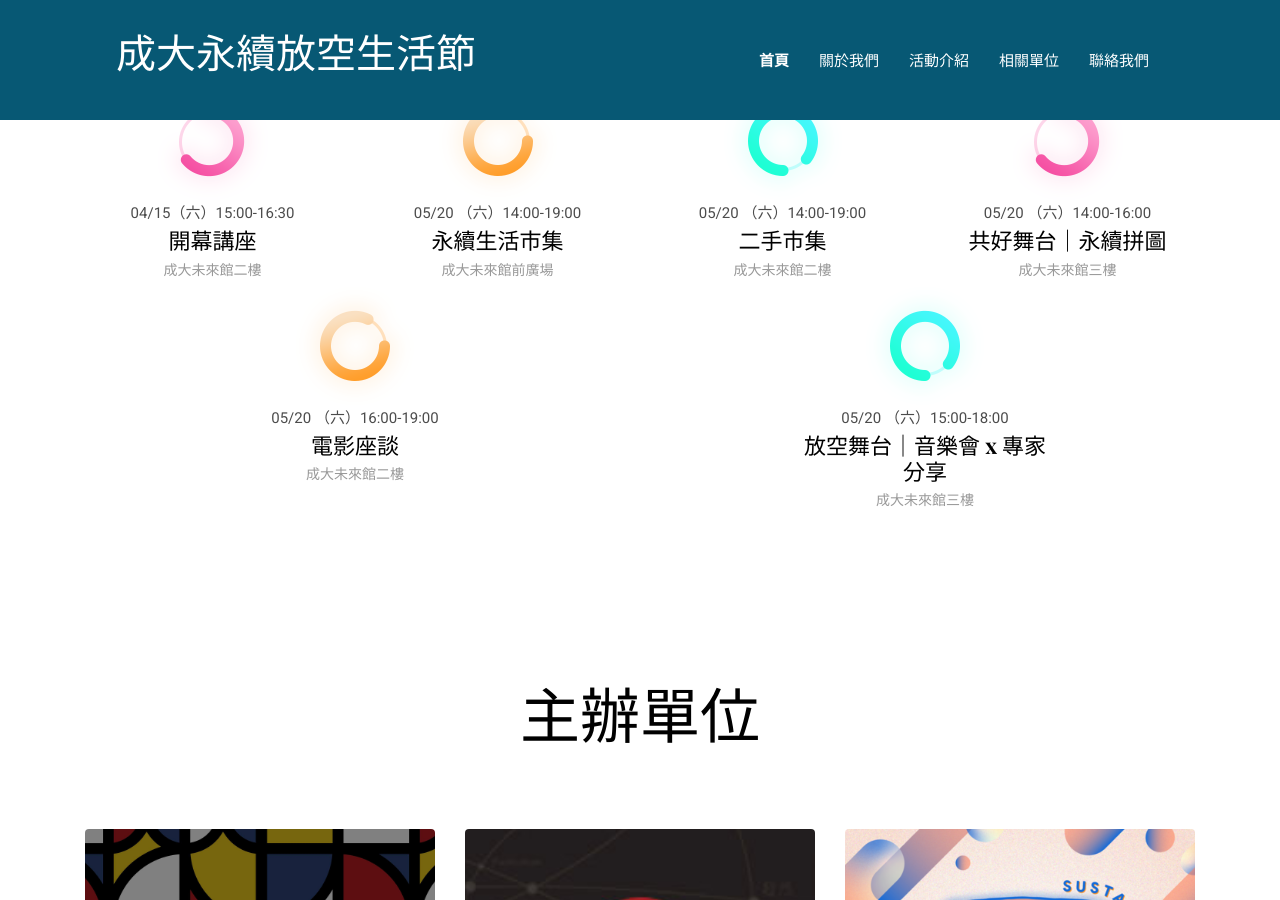
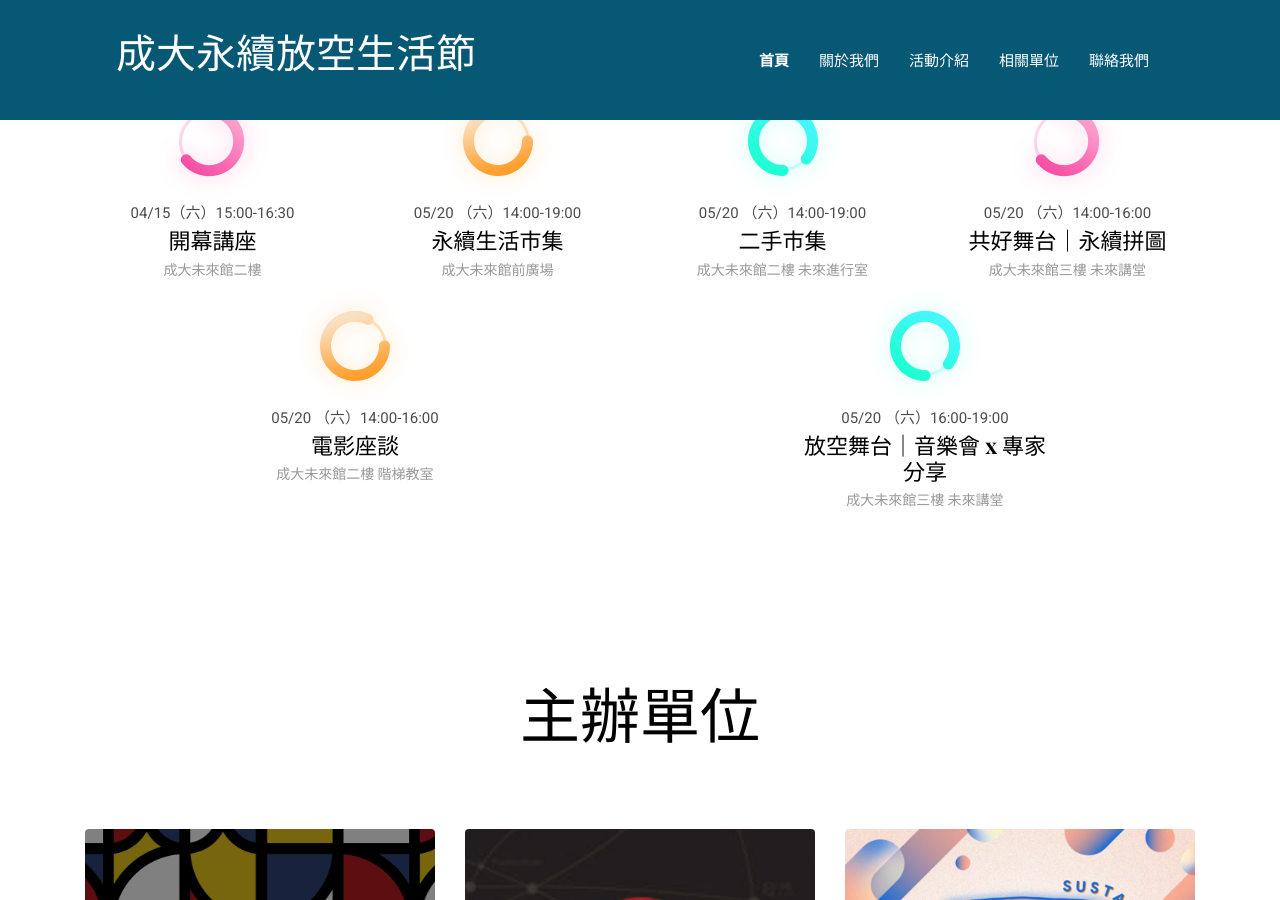
Before and after one commit to NCKU-sustainable-innovation-club/NCKU-sustainable-innovation-club.github.io, a Jekyll site: the page built from index.html, in a window 1280 px wide and 900 px high, scrolled down 1333 px. Built offline with Jekyll 4.4.1, drawn with Linux system fonts in a browser that asks for light colours.

Commit message:
Change experience section time

```diff
--- a/_data/settings.yml
+++ b/_data/settings.yml
@@ -139,25 +139,25 @@ experience:
       name: 二手市集,
       icon: "icon-3.png",
       date: "05/20 （六）14:00-19:00",
-      organization: "成大未來館二樓",
+      organization: "成大未來館二樓 未來進行室",
     }
   - {
       name: 共好舞台｜永續拼圖,
       icon: "icon-1.png",
       date: "05/20 （六）14:00-16:00",
-      organization: "成大未來館三樓",
+      organization: "成大未來館三樓 未來講堂",
     }
   - {
       name: 電影座談,
       icon: "icon-2.png",
-      date: "05/20 （六）16:00-19:00",
-      organization: "成大未來館二樓",
+      date: "05/20 （六）14:00-16:00",
+      organization: "成大未來館二樓 階梯教室",
     }
   - {
       name: 放空舞台｜音樂會 x 專家分享,
       icon: "icon-3.png",
-      date: "05/20 （六）15:00-18:00",
-      organization: "成大未來館三樓",
+      date: "05/20 （六）16:00-19:00",
+      organization: "成大未來館三樓 未來講堂",
     }
 #-------------------------------
 # Education Section
```
